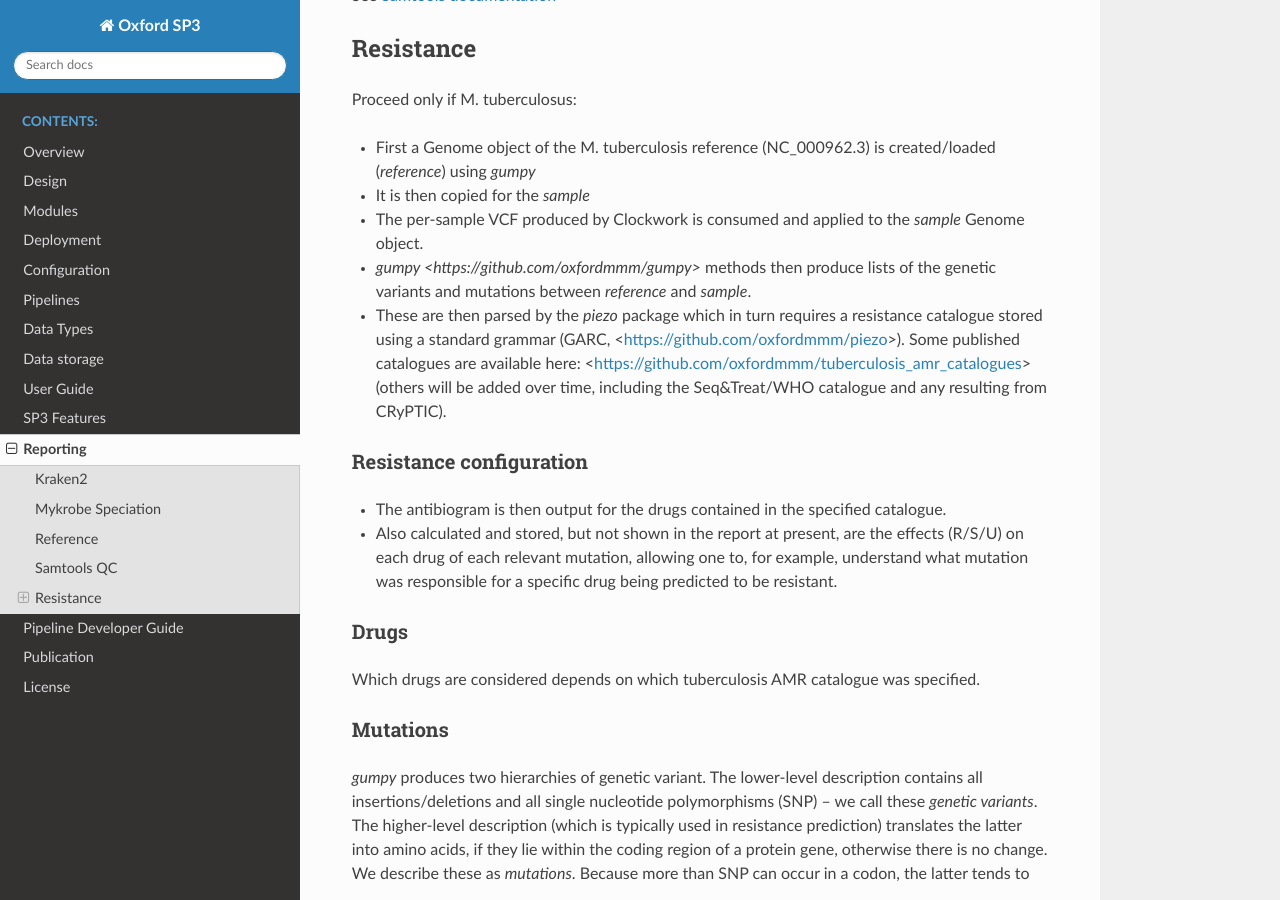
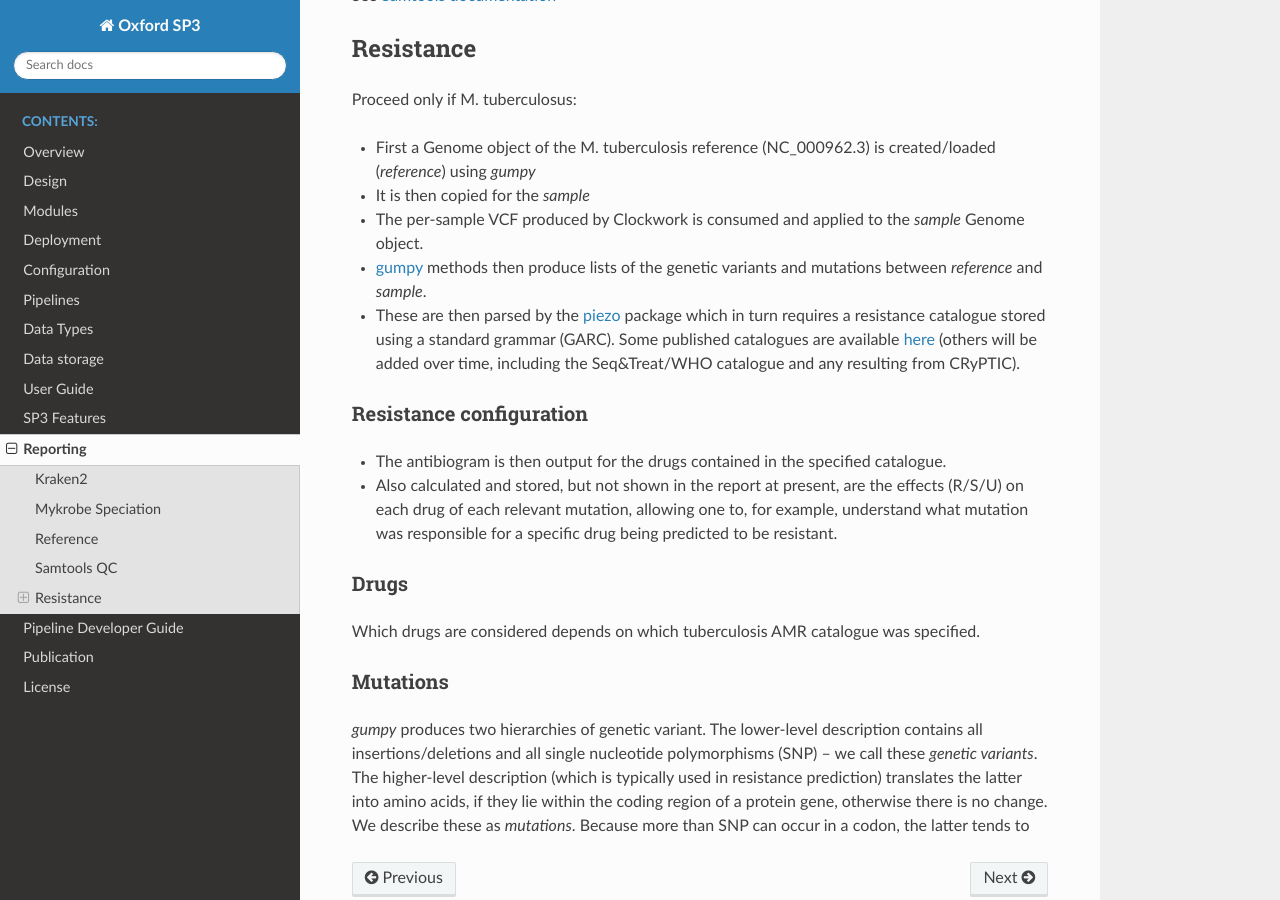
Before and after one commit to oxfordmmm/catdocs, a Sphinx documentation site: the page built from docs/source/reporting.rst, in a window 1280 px wide and 900 px high, scrolled down 1192 px. Built offline with Sphinx 7.4.7 and the Read the Docs theme 2.0.0, drawn with Linux system fonts in a browser that asks for light colours.

Commit message:
Update reporting.rst

```diff
--- a/docs/source/reporting.rst
+++ b/docs/source/reporting.rst
@@ -51,8 +51,8 @@ Proceed only if M. tuberculosus:
 * First a Genome object of the M. tuberculosis reference (NC_000962.3) is created/loaded (`reference`) using `gumpy`
 * It is then copied for the `sample`
 * The per-sample VCF produced by Clockwork is consumed and applied to the `sample` Genome object.
-* `gumpy <https://github.com/oxfordmmm/gumpy>` methods then produce lists of the genetic variants and mutations between `reference` and `sample`.
-* These are then parsed by the `piezo` package which in turn requires a resistance catalogue stored using a standard grammar (GARC, <https://github.com/oxfordmmm/piezo>). Some published catalogues are available here: <https://github.com/oxfordmmm/tuberculosis_amr_catalogues> (others will be added over time, including the Seq&Treat/WHO catalogue and any resulting from CRyPTIC).
+* `gumpy <https://github.com/oxfordmmm/gumpy>`_ methods then produce lists of the genetic variants and mutations between `reference` and `sample`.
+* These are then parsed by the `piezo <https://github.com/oxfordmmm/piezo>`_ package which in turn requires a resistance catalogue stored using a standard grammar (GARC). Some published catalogues are available `here <https://github.com/oxfordmmm/tuberculosis_amr_catalogues>`_ (others will be added over time, including the Seq&Treat/WHO catalogue and any resulting from CRyPTIC).
 
 Resistance configuration
 ^^^^^^^^^^^^^^^^^^^^^^^^
```
